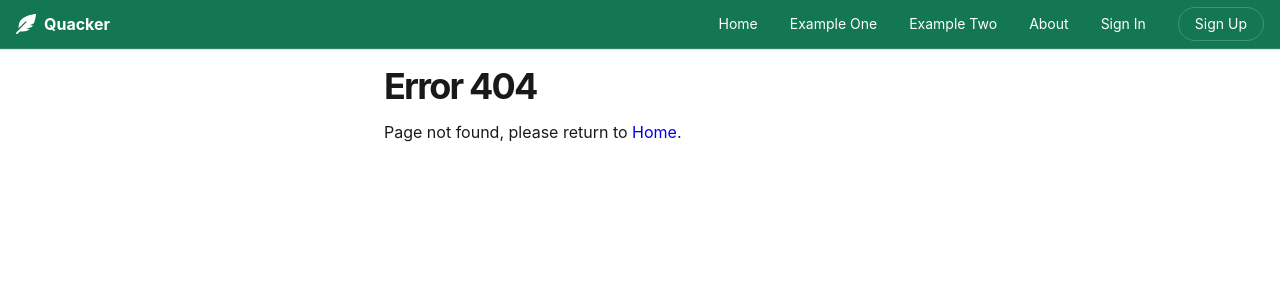
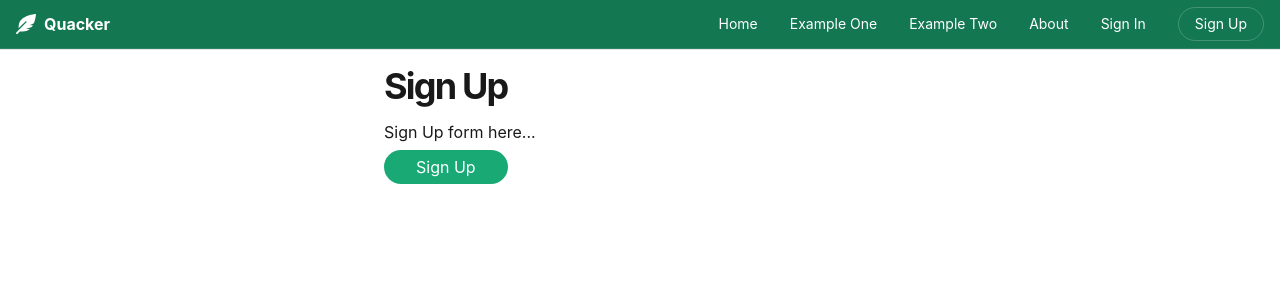
Before and after one commit to cngroupdk/vse-4it445-2019, a React (Create React App) app in the folder frontend/: page /auth/signup in a window 1280 px wide. Before the commit this address had no page. Shown: the top 300 px of the page. Built offline with nearby package versions, Linux system fonts and the light colour scheme; what axios-mock-adapter would draw is missing.

Commit message:
Add skeletons for SignIn/SignUp page

```diff
--- a/frontend/src/Routes.js
+++ b/frontend/src/Routes.js
@@ -2,15 +2,19 @@ import React from 'react';
 import { Route, Switch } from 'react-router-dom';
 
 import { AboutPage } from './pages/AboutPage';
-import { HomePage } from './pages/HomePage';
 import { ExampleOnePage } from './pages/ExampleOnePage';
 import { ExampleTwoPage } from './pages/ExampleTwoPage';
+import { HomePage } from './pages/HomePage';
 import { PageNotFound } from './pages/PageNotFound';
+import { SignInPage } from './pages/SignInPage';
+import { SignUpPage } from './pages/SignUpPage';
 
 export function Routes() {
   return (
     <Switch>
       <Route path="/" exact component={HomePage} />
+      <Route path="/auth/signin" exact component={SignInPage} />
+      <Route path="/auth/signup" exact component={SignUpPage} />
       <Route path="/about" exact component={AboutPage} />
       <Route path="/example1" exact component={ExampleOnePage} />
       <Route path="/example2" exact component={ExampleTwoPage} />
--- a/frontend/src/molecules/Field.js
+++ b/frontend/src/molecules/Field.js
@@ -1,13 +1,21 @@
 import React from 'react';
+import { useField } from 'formik';
 
 import { ErrorMessage, Label, TextInput } from '../atoms/';
 
-export function Field({ id, label, error, ...props }) {
+export function Field({ label, ...props }) {
+  const [field, meta] = useField(props);
+
   return (
     <div className="measure mb2">
-      <Label htmlFor={id}>{label}</Label>
-      <TextInput id={id} className="mb1" {...props} />
-      {error && <ErrorMessage className="mb1 f6">{error}</ErrorMessage>}
+      <Label>
+        {label}
+        <TextInput className="mb1" {...field} {...props} />
+      </Label>
+
+      {meta.touched && meta.error ? (
+        <ErrorMessage className="mb1 f6">{meta.error}</ErrorMessage>
+      ) : null}
     </div>
   );
 }
--- /dev/null
+++ b/frontend/src/pages/SignInPage.js
@@ -0,0 +1,12 @@
+import React from 'react';
+import { Formik } from 'formik';
+import { useHistory } from 'react-router-dom';
+import * as yup from 'yup';
+
+import { SignInTemplate } from '../templates/SignInTemplate';
+import { useRequest } from '../hooks';
+import { useAuth } from '../utils/auth';
+
+export function SignInPage() {
+  return <SignInTemplate />;
+}
--- /dev/null
+++ b/frontend/src/pages/SignUpPage.js
@@ -0,0 +1,23 @@
+import React from 'react';
+import * as yup from 'yup';
+import { useHistory } from 'react-router-dom';
+import { Formik } from 'formik';
+
+import { SignUpTemplate } from '../templates/SignUpTemplate';
+import { useRequest } from '../hooks';
+import { useAuth } from '../utils/auth';
+
+const schema = yup.object().shape({});
+
+export function SignUpPage() {
+  const history = useHistory();
+  const auth = useAuth();
+  const [signupRequestState, signupRequest] = useRequest();
+
+  return (
+    <SignUpTemplate
+      isLoading={signupRequestState.isLoading}
+      error={signupRequestState.error}
+    />
+  );
+}
--- /dev/null
+++ b/frontend/src/templates/SignInTemplate.js
@@ -0,0 +1,33 @@
+import React from 'react';
+import { Form } from 'formik';
+import { FontAwesomeIcon } from '@fortawesome/react-fontawesome';
+import { faFeatherAlt } from '@fortawesome/free-solid-svg-icons';
+
+import { Button, ErrorBanner, Heading, MainSection } from '../atoms/';
+import { Field } from '../molecules/';
+import { TopNavigation } from '../organisms/TopNavigation';
+
+export function SignInTemplate({ isLoading, error }) {
+  const errorMessage = error && error.message;
+
+  return (
+    <>
+      <TopNavigation />
+      <MainSection>
+        <Heading>Sign In</Heading>
+        <form className="mt3">
+          {errorMessage && <ErrorBanner title={errorMessage} className="mb3" />}
+
+          <div>Sign In form here...</div>
+
+          <Button type="submit" className="mt2 mb3">
+            Sign In
+            {isLoading && (
+              <FontAwesomeIcon className="ml3" icon={faFeatherAlt} spin />
+            )}
+          </Button>
+        </form>
+      </MainSection>
+    </>
+  );
+}
--- /dev/null
+++ b/frontend/src/templates/SignUpTemplate.js
@@ -0,0 +1,33 @@
+import React from 'react';
+import { Form } from 'formik';
+import { FontAwesomeIcon } from '@fortawesome/react-fontawesome';
+import { faFeatherAlt } from '@fortawesome/free-solid-svg-icons';
+
+import { Button, ErrorBanner, Heading, MainSection } from '../atoms/';
+import { Field } from '../molecules/';
+import { TopNavigation } from '../organisms/TopNavigation';
+
+export function SignUpTemplate({ isLoading, error }) {
+  const errorMessage = error && error.message;
+
+  return (
+    <>
+      <TopNavigation />
+      <MainSection>
+        <Heading>Sign Up</Heading>
+        <form className="mt3">
+          {errorMessage && <ErrorBanner title={errorMessage} className="mb3" />}
+
+          <div>Sign Up form here...</div>
+
+          <Button type="submit" className="mt2 mb3">
+            Sign Up
+            {isLoading && (
+              <FontAwesomeIcon className="ml3" icon={faFeatherAlt} spin />
+            )}
+          </Button>
+        </form>
+      </MainSection>
+    </>
+  );
+}
--- a/frontend/src/utils/api-mock.js
+++ b/frontend/src/utils/api-mock.js
@@ -19,10 +19,10 @@ export function installApiMocks(api) {
   });
 
   // SignInPage
-  mockAdapter.onPost('/api/v1/auth/signin').reply(200, {
-    token: 'mock-token',
-    user: mocks.users[0],
-  });
+  // mockAdapter.onPost('/api/auth/signin').reply(200, {
+  //   token: 'mock-token',
+  //   user: mocks.users[0],
+  // });
 
   // all other
   mockAdapter.onAny().passThrough();
```
Also changed, not shown: frontend/package.json (+6 -5 lines), 1 other file (tests, documents, lock files or other folders).
